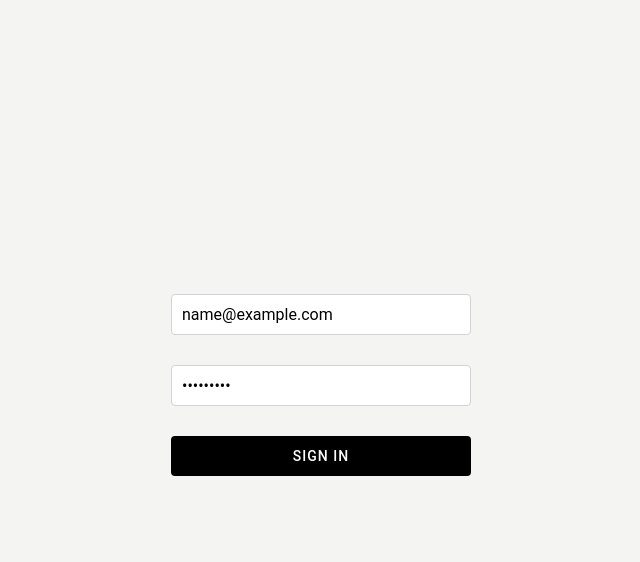
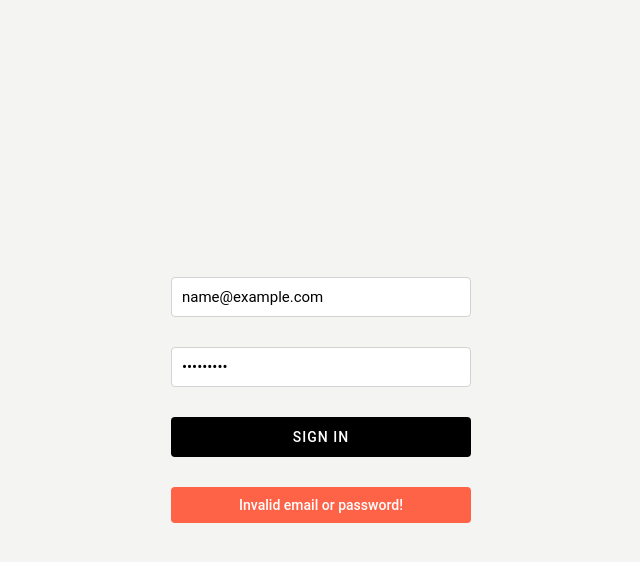
Before and after one commit to Arpo87/https-github.com-vanishing-point-studio-gp-resource, a React (Create React App) app in the folder frontend/: page /login in a window 1280 px wide. Both pictures are taken after typing "name@example.com", "Sample123" into the empty fields and a click on the button "SIGN IN". Shown: the top 562 px of the page, without its empty margins (319-959 px from the left). Built offline with nearby package versions, Linux system fonts and the light colour scheme; what webfontloader would draw is missing.

Commit message:
Add error message

```diff
--- a/frontend/src/components/app/Base.scss
+++ b/frontend/src/components/app/Base.scss
@@ -65,7 +65,7 @@ input {
   background-color: white;
   padding: 10px;
   font-family: $font-1;
-  font-size: 16px;
+  font-size: 15px;
   color: $text-1;
 
   &::placeholder {
--- a/frontend/src/components/login/Login.jsx
+++ b/frontend/src/components/login/Login.jsx
@@ -17,14 +17,16 @@ class Login extends React.Component {
   render() {
     return (
       <Mutation mutation={loginMutation} variables={this.state}>
-        {(signup, { loading }) => (
+        {(signup, { loading, error }) => (
           <div className="login-page">
             <form
               noValidate
               onSubmit={async e => {
                 e.preventDefault()
-                await signup()
-                this.setState({ email: '', password: '' })
+                try {
+                  await signup()
+                  this.setState({ email: '', password: '' })
+                } catch (e) {}
               }}
             >
               <input
@@ -46,6 +48,7 @@ class Login extends React.Component {
               <button className="form" type="submit">
                 {loading ? 'Signing in...' : 'Sign in'}
               </button>
+              {error && <div className="error">Invalid email or password!</div>}
             </form>
           </div>
         )}
--- a/frontend/src/components/login/Login.scss
+++ b/frontend/src/components/login/Login.scss
@@ -1,3 +1,5 @@
+@import '../app/Variables.scss';
+
 .login-page {
   flex-grow: 1;
   display: flex;
@@ -13,9 +15,21 @@
     width: 300px;
     max-width: 100%;
 
-    input,
-    button {
-      margin-bottom: 30px;
+    > *:not(:first-child) {
+      margin-top: 30px;
+    }
+
+    .error {
+      user-select: none;
+      left: 0;
+      right: 0;
+      font-size: 14px;
+      font-weight: 500;
+      text-align: center;
+      background-color: tomato;
+      border-radius: 4px;
+      color: white;
+      padding: 10px;
     }
   }
 }
```
